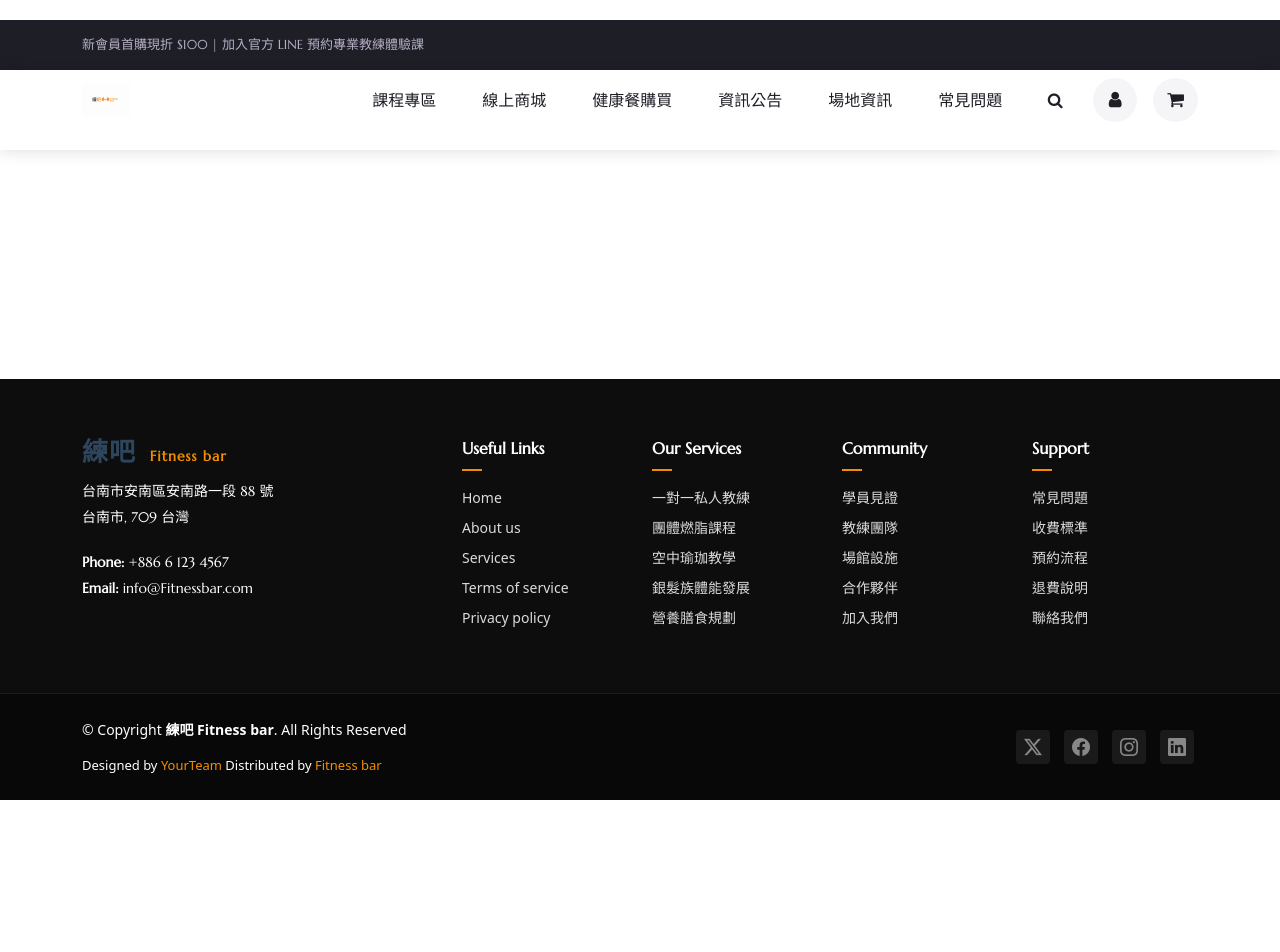
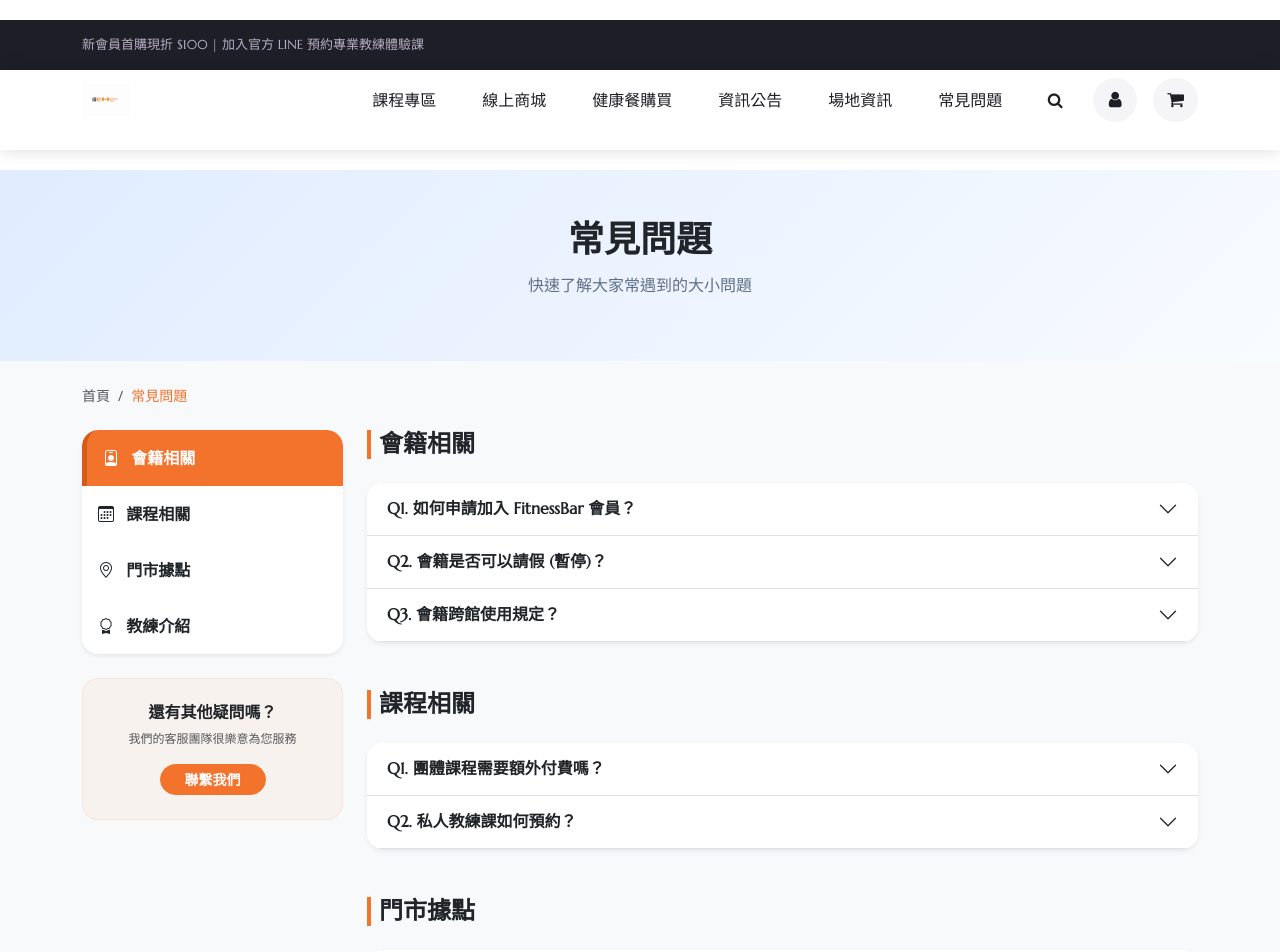
Before and after one commit to hanyi85/gym-vue, a Vue app in the folder gym-vue/: page /post/faq in a window 1280 px wide. Shown: the top 952 px of the page. Before the commit the page ends 800 px from the top, so only its background shows below. Built offline with nearby package versions, Linux system fonts and the light colour scheme.

Commit message:
新增 postFaq

```diff
--- a/gym-vue/src/views/post/postFaq.vue
+++ b/gym-vue/src/views/post/postFaq.vue
@@ -1 +1,201 @@
-<template></template>
+<template>
+  <div class="faq-wrapper bg-light min-vh-100 pb-5">
+    <Banner title="常見問題" subtitle="快速了解大家常遇到的大小問題" />
+
+    <div class="container py-4">
+      <nav aria-label="breadcrumb" class="mb-4">
+        <p class="text-muted small">
+          <router-link to="/" class="breadcrumb-link text-decoration-none text-muted">首頁</router-link>
+          <span class="mx-2">/</span>
+          <span class="text-orange">常見問題</span>
+        </p>
+      </nav>
+
+      <div class="row g-4">
+        <div class="col-lg-3">
+          <div class="sticky-menu">
+            <div class="list-group shadow-sm border-0 rounded-4 overflow-hidden">
+              <button v-for="category in faqData" :key="category.id" @click="scrollToSection(category.id)"
+                :class="['list-group-item list-group-item-action border-0 py-3 fw-bold transition-all', activeCategory === category.id ? 'active-category' : '']">
+                <i :class="['bi me-2', category.icon]"></i> {{ category.title }}
+              </button>
+            </div>
+
+            <div class="bg-orange-light rounded-4 p-4 mt-4 text-center border-orange-subtle">
+              <h6 class="fw-bold text-dark mb-2">還有其他疑問嗎？</h6>
+              <p class="x-small text-muted mb-3">我們的客服團隊很樂意為您服務</p>
+              <button class="btn btn-orange btn-sm rounded-pill px-4 text-white fw-bold">聯繫我們</button>
+            </div>
+          </div>
+        </div>
+
+        <div class="col-lg-9">
+          <div v-for="category in faqData" :key="category.id" :id="category.id" class="faq-section mb-5">
+            <h4 class="fw-bold text-dark mb-4 border-start border-orange border-4 ps-2">{{ category.title }}</h4>
+
+            <div class="accordion shadow-sm rounded-4 overflow-hidden border-0" :id="'accordion-' + category.id">
+              <div v-for="(item, index) in category.questions" :key="index"
+                class="accordion-item border-0 border-bottom">
+                <h2 class="accordion-header">
+                  <button class="accordion-button collapsed fw-bold text-dark bg-white shadow-none" type="button"
+                    data-bs-toggle="collapse" :data-bs-target="'#collapse-' + category.id + '-' + index">
+                    Q{{ index + 1 }}. {{ item.q }}
+                  </button>
+                </h2>
+                <div :id="'collapse-' + category.id + '-' + index" class="accordion-collapse collapse"
+                  :data-bs-parent="'#accordion-' + category.id">
+                  <div class="accordion-body bg-light-orange text-secondary">
+                    {{ item.a }}
+                  </div>
+                </div>
+              </div>
+            </div>
+          </div>
+        </div>
+      </div>
+    </div>
+  </div>
+</template>
+
+<script setup>
+import { ref } from 'vue';
+import Banner from '@/components/banner.vue';
+
+// 當前啟動的分類
+const activeCategory = ref('membership');
+
+// FAQ 資料
+const faqData = ref([
+  {
+    id: 'membership',
+    title: '會籍相關',
+    icon: 'bi-person-badge',
+    questions: [
+      { q: '如何申請加入 FitnessBar 會員？', a: '您可以親臨各門市櫃台辦理，或透過官網線上加入頁面進行初步預約。' },
+      { q: '會籍是否可以請假 (暫停)？', a: '可以，會員因出國、懷孕、受傷等原因可申請暫停，需攜帶證明文件至門市辦理。' },
+      { q: '會籍跨館使用規定？', a: '視合約類型而定，全台會員可使用所有據點。' }
+    ]
+  },
+  {
+    id: 'course',
+    title: '課程相關',
+    icon: 'bi-calendar3',
+    questions: [
+      { q: '團體課程需要額外付費嗎？', a: '大部分團體課均包含在月費中，部分特殊課程需額外付費。' },
+      { q: '私人教練課如何預約？', a: '可透過 APP 線上預約，或與您的專屬教練協調時間。' }
+    ]
+  },
+  {
+    id: 'venue',
+    title: '門市據點',
+    icon: 'bi-geo-alt',
+    questions: [
+      { q: '場館內有提供毛巾嗎？', a: '建議自行攜帶，館內亦有販售。' },
+      { q: '營業時間是什麼時候？', a: '多數為 24H 營業，百貨店型依百貨營業時間為準。' }
+    ]
+  },
+  {
+    id: 'trainer',
+    title: '教練介紹',
+    icon: 'bi-award',
+    questions: [
+      { q: '我可以更換教練嗎？', a: '可以，若風格不合可向客服中心申請更換。' }
+    ]
+  }
+]);
+
+/**
+ * 修正後的跳轉邏輯
+ * 使用原生 scrollIntoView 配合 CSS scroll-margin-top
+ */
+const scrollToSection = (id) => {
+  activeCategory.value = id;
+  const element = document.getElementById(id);
+  if (element) {
+    element.scrollIntoView({
+      behavior: 'smooth',
+      block: 'start'
+    });
+  }
+};
+</script>
+
+<style scoped>
+/* 品牌色系 */
+.text-orange {
+  color: #f3722c !important;
+}
+
+.btn-orange {
+  background-color: #f3722c;
+  border-color: #f3722c;
+}
+
+.btn-orange:hover {
+  background-color: #d65a1a;
+}
+
+.border-orange {
+  border-color: #f3722c !important;
+}
+
+/* 精準跳轉核心：當元素被捲動到頂部時，自動留出 Header 的空間 */
+.faq-section {
+  scroll-margin-top: 130px;
+  /* 根據你的 Header 高度調整，130px 通常很安全 */
+}
+
+/* 解決頁面底部空間不足導致無法跳轉到頂部的問題 */
+.faq-section:last-child {
+  padding-bottom: 40vh;
+}
+
+/* 左側 Sticky 選單優化 */
+.sticky-menu {
+  position: sticky;
+  top: 120px;
+  /* 選單停下的位置，需避開 Header */
+  z-index: 100;
+}
+
+/* 選單 Active 狀態 */
+.active-category {
+  background-color: #f3722c !important;
+  color: white !important;
+  border-left: 5px solid #d65a1a !important;
+}
+
+.list-group-item:hover:not(.active-category) {
+  background-color: rgba(243, 114, 44, 0.05);
+  color: #f3722c;
+}
+
+/* 裝飾樣式 */
+.bg-orange-light {
+  background-color: rgba(243, 114, 44, 0.05);
+  border: 1px solid rgba(243, 114, 44, 0.1);
+}
+
+.accordion-button:not(.collapsed) {
+  background-color: rgba(243, 114, 44, 0.05);
+  color: #f3722c;
+}
+
+.bg-light-orange {
+  background-color: #fafafa;
+  padding: 1.5rem;
+  line-height: 1.8;
+}
+
+.transition-all {
+  transition: all 0.3s ease;
+}
+
+.x-small {
+  font-size: 0.75rem;
+}
+
+.breadcrumb-link:hover {
+  color: #f3722c !important;
+}
+</style>
```
